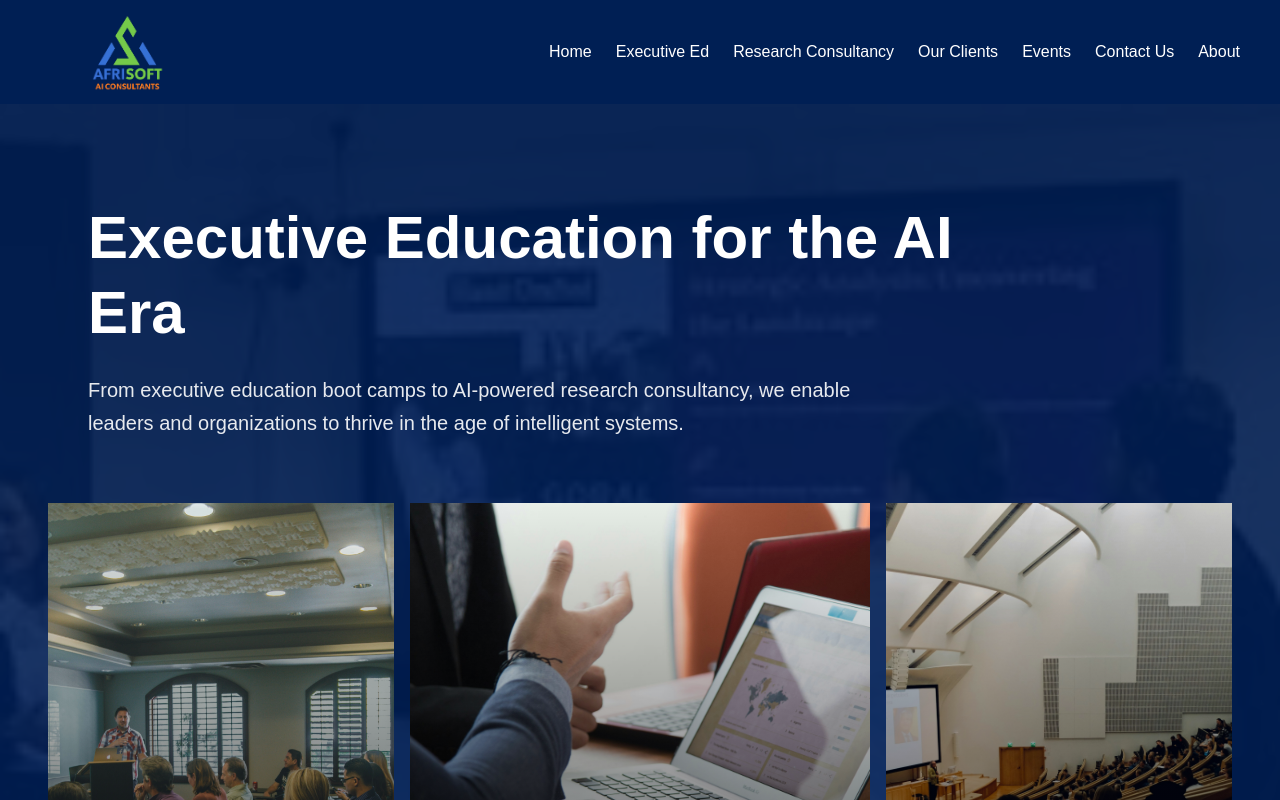
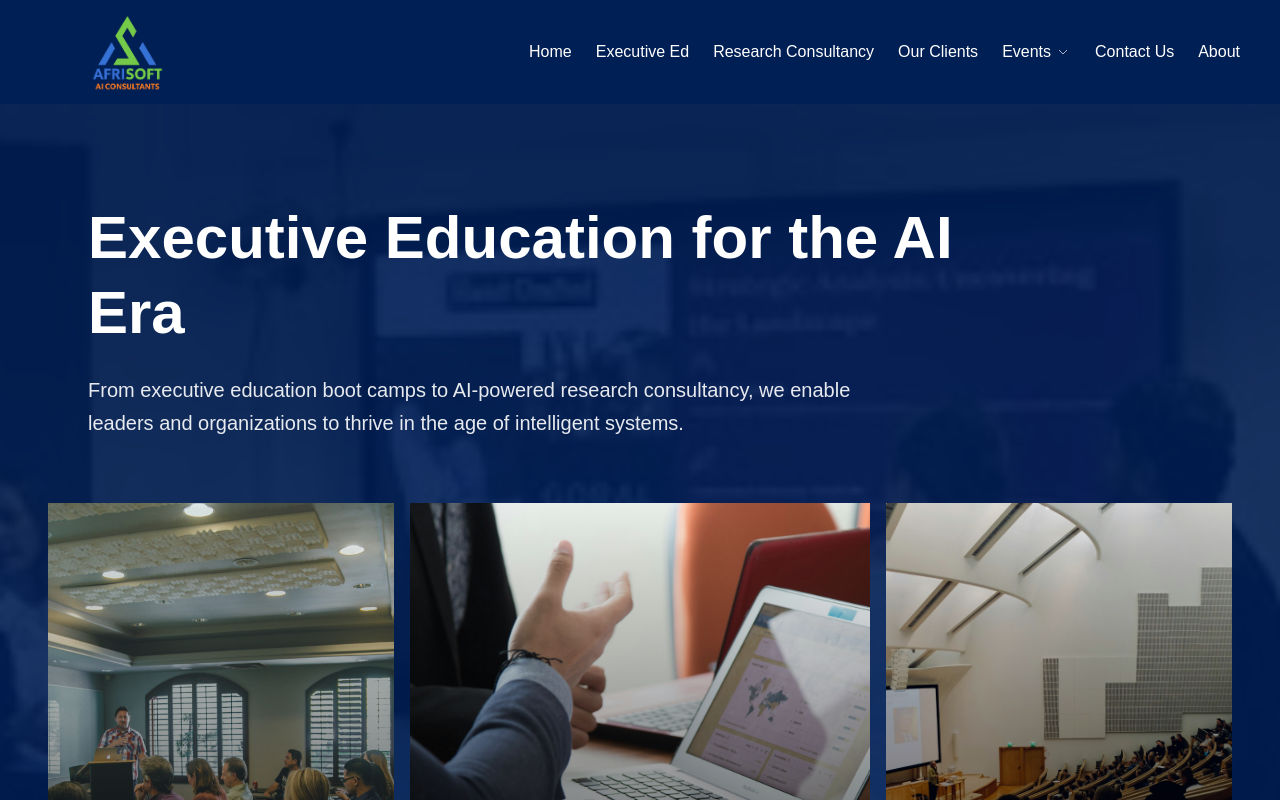
Before and after one commit to AyeshaShahid771/Afrisoft, a Next.js app: page / in a window 1280 px wide. Shown: the top 800 px of the page. Built offline with nearby package versions, Linux system fonts and the light colour scheme.

Commit message:
new program added

```diff
--- a/src/components/Footer.tsx
+++ b/src/components/Footer.tsx
@@ -84,6 +84,14 @@ export default function Footer() {
                 <h3 className="font-bold text-sm mb-3 uppercase tracking-wider text-center md:text-left">
                   Programs
                 </h3>
+                <div className="mb-3 text-center md:text-left">
+                  <p className="text-sm text-white/80 leading-tight">
+                    Conferences  Seminar and
+                  </p>
+                  <p className="text-sm text-white/80 leading-tight">
+                    Workshops
+                  </p>
+                </div>
                 <ul className="space-y-2 text-sm text-white/70 text-center md:text-left">
                   <li>
                     <Link href="/executive-ed" className="hover:text-pale-blue">
--- a/src/components/Header.tsx
+++ b/src/components/Header.tsx
@@ -1,6 +1,6 @@
 "use client";
 
-import React, { useState } from "react";
+import React, { useState, useRef, useEffect } from "react";
 import Link from "next/link";
 import Image from "next/image";
 import {
@@ -12,6 +12,22 @@ import {
 
 export default function Header() {
   const [mobileMenuOpen, setMobileMenuOpen] = useState(false);
+  const [eventsDropdownOpen, setEventsDropdownOpen] = useState(false);
+  const dropdownRef = useRef<HTMLDivElement>(null);
+
+  // Close dropdown when clicking outside
+  useEffect(() => {
+    const handleClickOutside = (event: MouseEvent) => {
+      if (dropdownRef.current && !dropdownRef.current.contains(event.target as Node)) {
+        setEventsDropdownOpen(false);
+      }
+    };
+
+    document.addEventListener("mousedown", handleClickOutside);
+    return () => {
+      document.removeEventListener("mousedown", handleClickOutside);
+    };
+  }, []);
 
   const toggleMobileMenu = () => {
     setMobileMenuOpen(!mobileMenuOpen);
@@ -65,11 +81,40 @@ export default function Header() {
               </Link>
             </NavigationMenuItem>
             <NavigationMenuItem>
-              <Link href="/events" legacyBehavior passHref>
-                <NavigationMenuLink className="text-white hover:text-pale-blue">
+              <div ref={dropdownRef} className="relative">
+                <button
+                  onClick={() => setEventsDropdownOpen(!eventsDropdownOpen)}
+                  className="text-white hover:text-pale-blue flex items-center"
+                >
                   Events
-                </NavigationMenuLink>
-              </Link>
+                  <svg
+                    xmlns="http://www.w3.org/2000/svg"
+                    width="24"
+                    height="24"
+                    viewBox="0 0 24 24"
+                    fill="none"
+                    stroke="currentColor"
+                    className="ml-1 w-4 h-4"
+                  >
+                    <path d="M6 9l6 6 6-6" />
+                  </svg>
+                </button>
+
+                {eventsDropdownOpen && (
+                  <div className="absolute left-0 mt-2 py-2 w-56 bg-deep-navy shadow-xl rounded-md z-50">
+                    <Link
+                      href="/events/all"
+                      className="block px-4 py-2 text-white hover:bg-royal-blue/20 text-sm"
+                      onClick={() => setEventsDropdownOpen(false)}
+                    >
+                      <div>
+                        <div>Conferences, Seminar</div>
+                        <div>and Workshops</div>
+                      </div>
+                    </Link>
+                  </div>
+                )}
+              </div>
             </NavigationMenuItem>
             <NavigationMenuItem>
               <Link href="/contact" legacyBehavior passHref>
@@ -161,13 +206,17 @@ export default function Header() {
               >
                 Our Clients
               </Link>
-              <Link
-                href="/events"
-                className="text-white text-lg font-medium hover:text-pale-blue"
-                onClick={() => setMobileMenuOpen(false)}
-              >
-                Events
-              </Link>
+              <div className="flex flex-col items-center">
+                <span className="text-white text-lg font-medium mb-2">Events</span>
+                <Link
+                  href="/events/all"
+                  className="text-white/80 text-base hover:text-pale-blue text-center"
+                  onClick={() => setMobileMenuOpen(false)}
+                >
+                  <div>Conferences, Seminar</div>
+                  <div>and Workshops</div>
+                </Link>
+              </div>
               <Link
                 href="/contact"
                 className="text-white text-lg font-medium hover:text-pale-blue"
```
